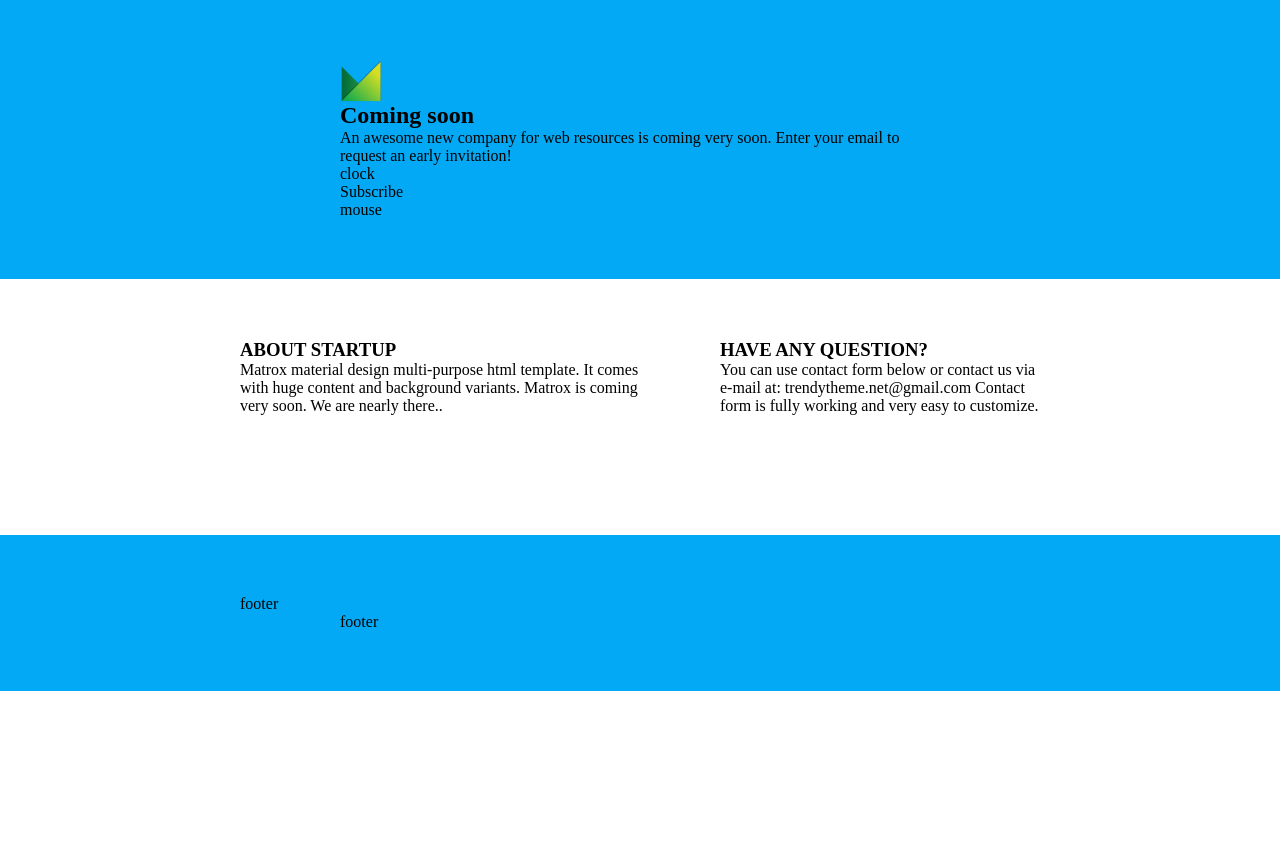
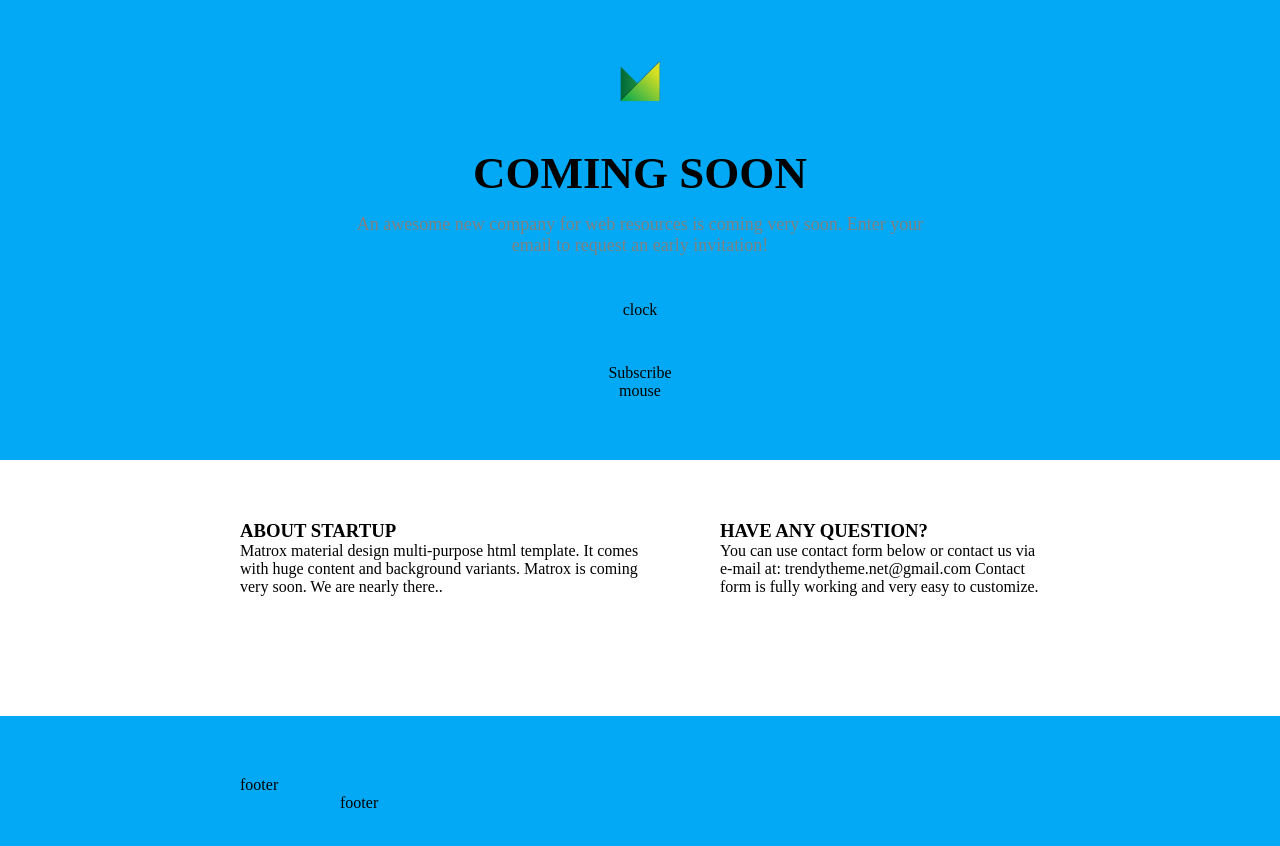
Before and after one commit to sauliusss/coming-soon, a plain HTML site: page index.html in a window 1280 px wide. Before the commit the page ends 800 px from the top, so only its background shows below. Drawn offline with Linux system fonts and the light colour scheme.

Commit message:
edit css

```diff
--- a/css/components/clock.css
+++ b/css/components/clock.css
@@ -0,0 +1,2 @@
+.clock {
+}
--- a/css/pages/home.css
+++ b/css/pages/home.css
@@ -7,3 +7,26 @@
 @import "../components/form.css";
 @import "../components/mouse.css";
 @import "../components/progress-bar.css";
+
+.coming-soon > .row-short {
+  text-align: center;
+}
+
+.logo {
+  padding-bottom: 45px;
+}
+.main-title {
+  font-size: 45px;
+  text-transform: uppercase;
+  font-weight: 900;
+  padding-bottom: 15px;
+}
+.main-description {
+  color: grey;
+  font-size: 18px;
+  padding-bottom: 45px;
+}
+
+.clock {
+  margin-bottom: 45px;
+}
--- a/index.html
+++ b/index.html
@@ -10,11 +10,11 @@
     <title>Coming soon</title>
   </head>
   <body>
-    <section class="container bg-primary">
+    <section class="container bg-primary coming-soon">
       <div class="row-short">
-        <img src="./img/icon-logo.png" alt="logo" />
-        <h1>Coming soon</h1>
-        <p>An awesome new company for web resources is coming very soon. Enter your email to request an early invitation!</p>
+        <img class="logo" src="./img/icon-logo.png" alt="logo" />
+        <h1 class="main-title">Coming soon</h1>
+        <p class="main-description">An awesome new company for web resources is coming very soon. Enter your email to request an early invitation!</p>
         <div class="clock">clock</div>
         <div class="form">Subscribe</div>
         <div class="mouse">mouse</div>
```
